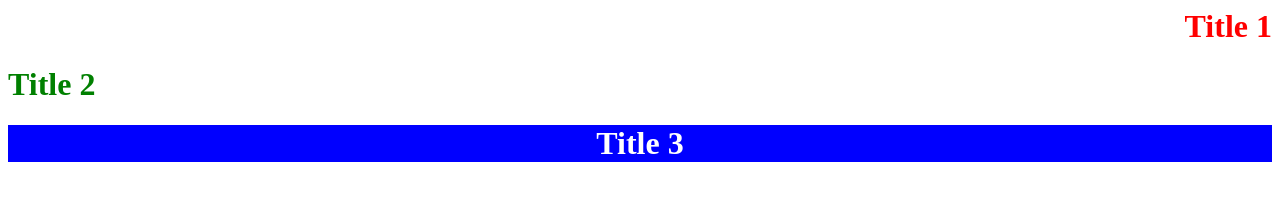
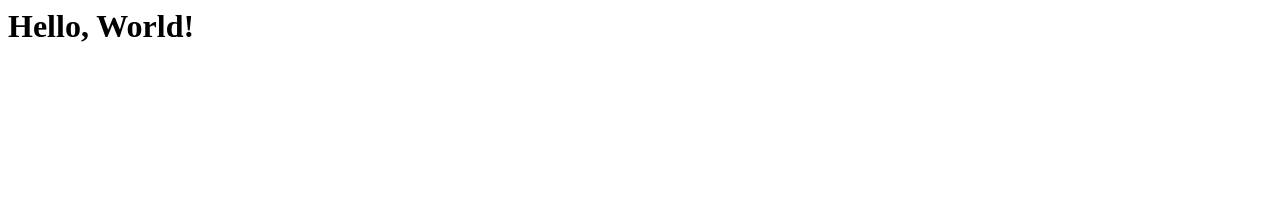
Before and after one commit to CJSCalamity123/hello-world, a plain HTML site: page index.html in a window 1280 px wide. Drawn offline with Linux system fonts and the light colour scheme.

Commit message:
Update index.html

```diff
--- a/index.html
+++ b/index.html
@@ -1,13 +1 @@
-<html>
-    <head>
-        <title>This is an Intro to CSS</title>
-
-    </head>
-    <body >
-
-
-        <h1 style="color:red; text-align: right;"> Title 1</h1>
-        <h1 style="color:green"> Title 2</h1>
-        <h1 style="background-color: blue ; color:white; text-align:center;" > Title 3</h1>
-    </body>
-</html>
+<h1>Hello, World!</h1>
```
